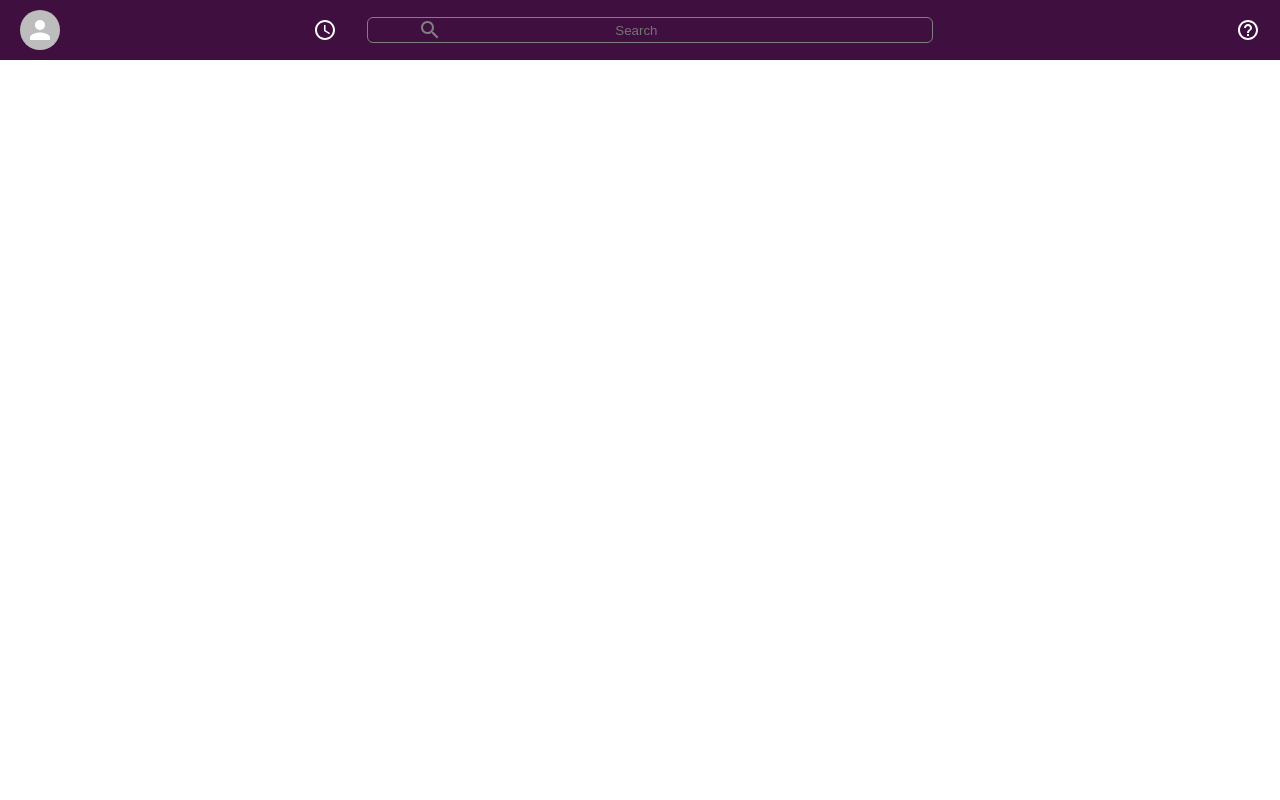
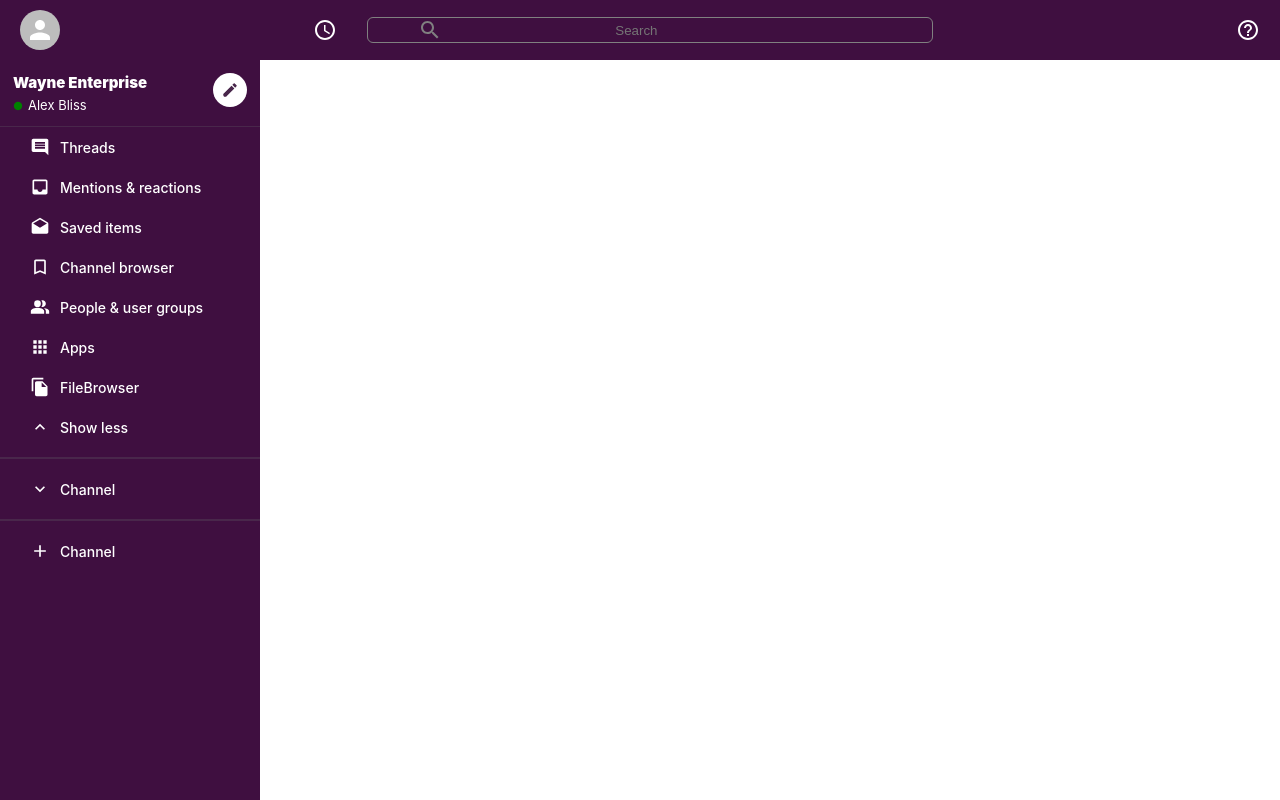
Before and after one commit to KayodeOlusi/iChat, a React (Create React App) app in the folder slack_clone/: page / in a window 1280 px wide. Built offline with nearby package versions, Linux system fonts and the light colour scheme.

Commit message:
set up firebase

```diff
--- a/slack_clone/src/App.js
+++ b/slack_clone/src/App.js
@@ -2,18 +2,28 @@
 import './App.css';
 import Header from './components/Header';
 import { Routes, Route } from 'react-router-dom'
+import styled from 'styled-components';
+import Sidebar from './components/Sidebar';
 
 
 function App() {
   return (
     <div className="App">
 
-      <Routes>
-            <Route path = "/" element = { <Header /> } />
-      </Routes>
-
+      <Header />
+        <AppBody>
+          <Sidebar />
+          <Routes>
+              <Route path = "/" />
+          </Routes>
+        </AppBody>
     </div>
   );
 }
 
 export default App;
+
+const AppBody = styled.div`
+  display : flex;
+  height : 100vh;
+`;
--- /dev/null
+++ b/slack_clone/src/components/Sidebar.js
@@ -0,0 +1,91 @@
+import styled from 'styled-components';
+import CreateIcon from '@mui/icons-material/Create';
+import CircleIcon from '@mui/icons-material/Circle';
+import SidebarOption from './SidebarOption';
+import { Add, Apps, BookmarkBorder, Drafts, ExpandLess, ExpandMore, FileCopy, Inbox, InsertComment, PeopleAlt } from '@mui/icons-material';
+
+const Sidebar = () => {
+    return (
+        <SidebarContainer>
+            <SidebarHeader>
+                <SidebarInfo>
+                    <h2>Wayne Enterprise</h2>
+                    <h3>
+                        <CircleIcon />
+                        Alex Bliss
+                    </h3>
+                </SidebarInfo>
+                    <CreateIcon />
+            </SidebarHeader>
+
+            <SidebarOption Icon = { InsertComment } title = "Threads" />
+            <SidebarOption Icon = { Inbox } title = "Mentions &amp; reactions" />
+            <SidebarOption Icon = { Drafts } title = "Saved items" />
+            <SidebarOption Icon = { BookmarkBorder } title = "Channel browser" />
+            <SidebarOption Icon = { PeopleAlt } title = "People &amp; user groups" />
+            <SidebarOption Icon = { Apps } title = "Apps" />
+            <SidebarOption Icon = { FileCopy } title = "FileBrowser" />
+            <SidebarOption Icon = { ExpandLess } title = "Show less" />
+            <hr />
+            <SidebarOption Icon = { ExpandMore } title = "Channel" />
+            <hr />
+            <SidebarOption Icon = { Add } title = "Channel" />
+
+        </SidebarContainer>
+     );
+}
+
+export default Sidebar;
+
+const SidebarContainer = styled.div`
+    color : white;
+    background-color : var(--slack-color);
+    flex : 0.3;
+    max-width: 260px;
+    margin-top: 60px;
+    border-top: 1px sold #49274b;
+
+    > hr {
+        margin-top : 10px;
+        margin-bottom : 10px;
+        border : 1px solid #49274b;
+    }
+`;
+
+const SidebarHeader = styled.div`
+    display: flex;
+    border-bottom: 1px solid #49274b;
+    padding: 13px;
+
+    > .MuiSvgIcon-root {
+        padding : 8px;
+        color : #49274b;
+        font-size: 18px;
+        background-color: white;
+        border-radius: 999px;
+    }
+`;
+
+const SidebarInfo = styled.div`
+    flex : 1;
+
+    > h2 {
+        font-size: 15px;
+        font-weight: 900;
+        margin-bottom: 5px;
+    }
+
+    > h3 {
+        display: flex;
+        font-size: 13px;
+        font-weight: 400;
+        align-items: center;
+    }
+
+    > h3 > .MuiSvgIcon-root {
+        font-size: 10px;
+        margin-top: 1px;
+        margin-right : 5px;
+        color: green;
+    }
+`;
--- /dev/null
+++ b/slack_clone/src/components/SidebarOption.js
@@ -0,0 +1,51 @@
+import styled from 'styled-components'
+
+const SidebarOption = ({ Icon, title, addChannelOption }) => {
+    const addChannel = () => {
+
+    }
+
+    const selectChannel = () => {
+
+    }
+
+    return (
+        <SidebarOptionContainer onClick = { addChannelOption ? addChannel : selectChannel }>
+            { Icon && <Icon fontSize = 'small' style = {{ padding : 10 }} />}
+            { Icon ? (
+                <h3>{ title }</h3>
+            ): (
+                <SidebarOptionChannel>
+                    <span>#</span> { title }
+                </SidebarOptionChannel>
+            )}
+        </SidebarOptionContainer>
+     );
+}
+
+export default SidebarOption;
+
+const SidebarOptionContainer = styled.div`
+    display : flex;
+    font-size : 12px;
+    align-items : center;
+    padding-left : 20px;
+    cursor : pointer;
+
+    :hover {
+        opacity: 0.9;
+        background-color : #340e36;
+    }
+
+    > h3 {
+        font-weight : 500;
+    }
+
+    > h3 > span {
+        padding : 15px
+    }
+`;
+
+const SidebarOptionChannel = styled.div`
+
+`;
```
Also changed, not shown: slack_clone/src/firebase.js (+10 -0 lines).
